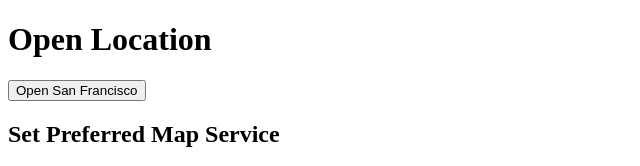
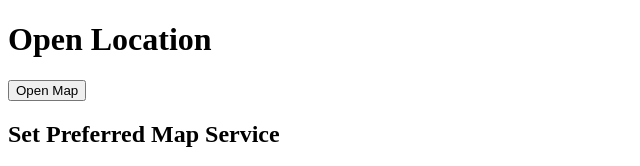
Before and after one commit to smithse/smithse.github.io, a plain HTML site: page mapselect.html in a window 1280 px wide. Shown: the top 166 px of the page, without its empty margins (0-640 px from the left). Drawn offline with Linux system fonts and the light colour scheme.

Commit message:
Create mapselect.html

```diff
--- a/mapselect.html
+++ b/mapselect.html
@@ -58,7 +58,7 @@
   <h1>Open Location</h1>
 
   <p>
-    <button onclick="openMapLocation(37.7749, -122.4194)">Open San Francisco</button>
+    <button onclick="openMapLocation(-31.5, -115.5)">Open Map</button>
   </p>
 
   <h2>Set Preferred Map Service</h2>
```
